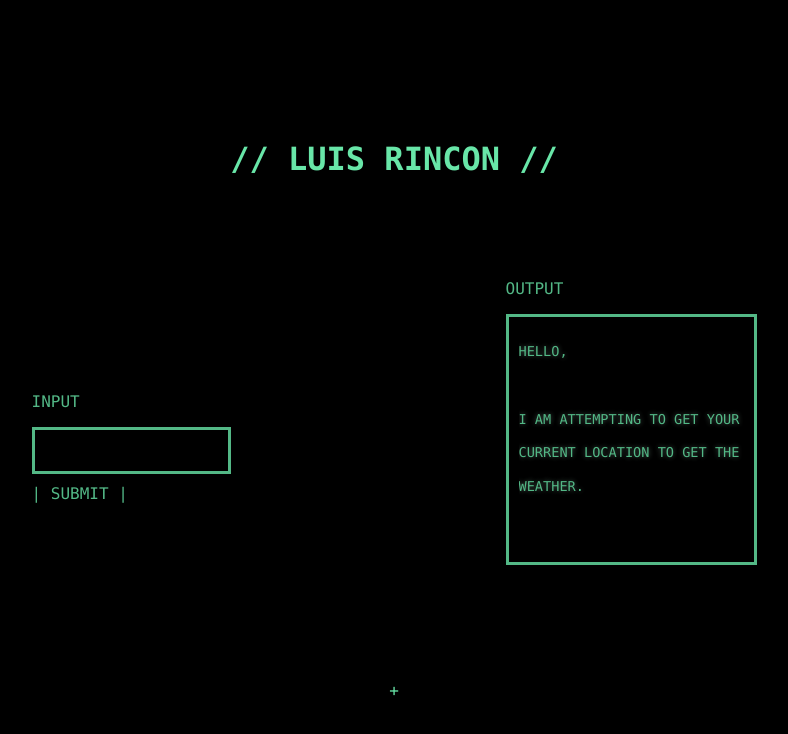
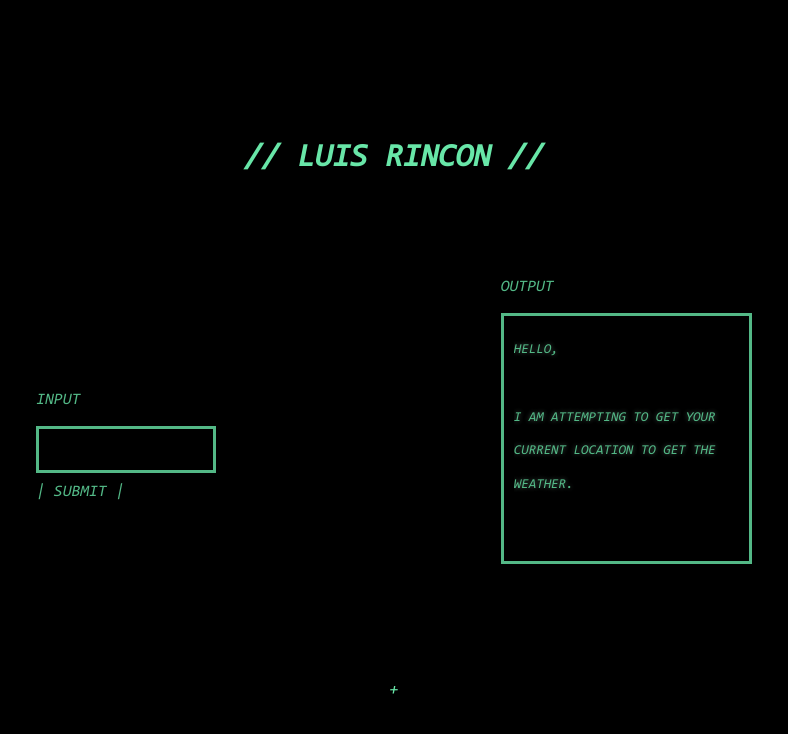
Before and after one commit to lurimm/portfolio, a React (Create React App) app: page / in a window 1280 px wide. Shown: the top 734 px of the page, without its empty margins (246-1034 px from the left). Built offline with nearby package versions, Linux system fonts and the light colour scheme; no server answers.

Commit message:
changed font family in font-face selector

```diff
--- a/src/App.css
+++ b/src/App.css
@@ -11,7 +11,7 @@ body {
 .luis {
   text-align: center;
   margin-top: 140px;
-  font-family: Consolas;
+  font-family: Consola;
   /* -webkit-animation: fadein 7s; Safari, Chrome and Opera > 12.1 */
 }
 
@@ -21,12 +21,12 @@ body {
 }
 
 @font-face {
-  font-family: 'Consola';
+  font-family: Consola;
   src: url('Consolas.ttf');
 }
 .panels {
   display: flex;
-  font-family: Consolas;
+  font-family: Consola;
   align-items: center;
   height: 60vh;
   justify-content: space-around;
@@ -42,7 +42,7 @@ body {
   color: #68e6a8;
   font-size: .85em;
   font-weight: 100;
-  font-family: Consolas;
+  font-family: Consola;
   line-height: 1.5;
   overflow: hidden;
   padding: 10px;
@@ -109,7 +109,7 @@ body {
 button.white {
   margin-top: 10px;
   font-size: 1em;
-  font-family: Consolas;
+  font-family: Consola;
   text-decoration: none;
   border: none;
 }
@@ -121,7 +121,7 @@ button:focus {outline:0;}
   padding: 0;
   border: none;
   background: none;
-  font-family: Consolas;
+  font-family: Consola;
 }
 
 input-panel > button {
```
